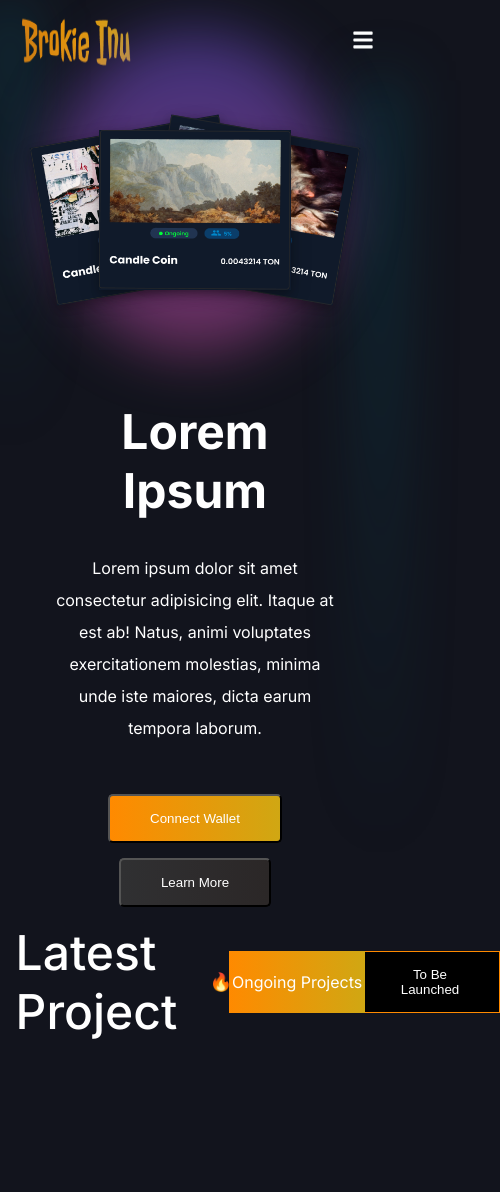
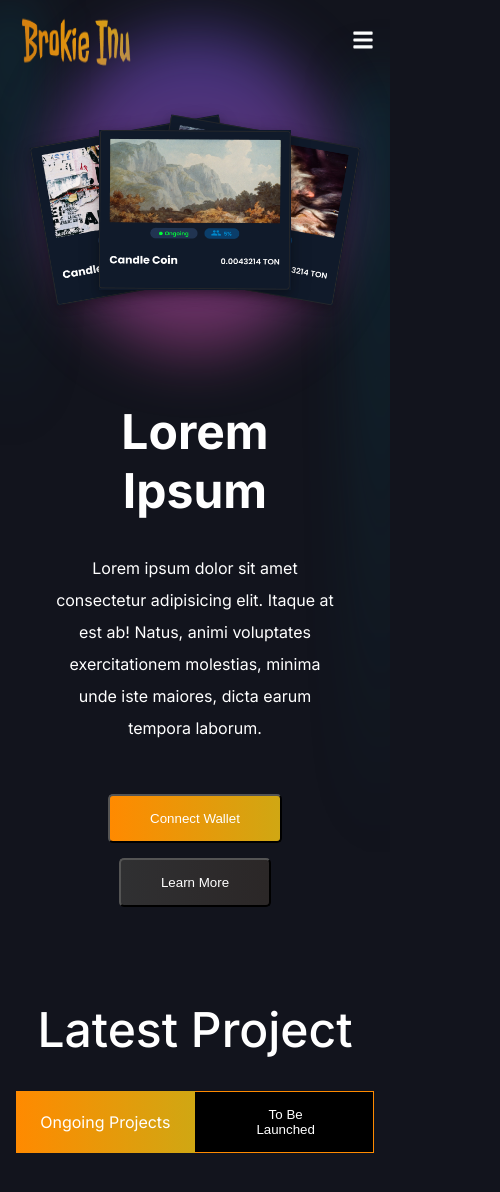
Before and after one commit to BrokieDev/brokielaunchpad, a Next.js app in the folder app/client-app/project_brokie/: page / in a window 390 px wide. Shown: the top 1192 px of the page, 500 px wide, since content can reach past the window. Before the commit the page ends 1057 px from the top, so only its background shows below. Built offline with nearby package versions, Linux system fonts and the light colour scheme.

Commit message:
projectstop responsive added

```diff
--- a/app/client-app/project_brokie/src/styles/projects.module.css
+++ b/app/client-app/project_brokie/src/styles/projects.module.css
@@ -34,6 +34,7 @@
     display: flex;
     align-items: center;
     position: relative;
+
 }
 
 
@@ -63,7 +64,7 @@
     color: white;
     display: flex;
     align-items: center;
-    justify-content:center;
+    justify-content: center;
     top: 0;
 
 }
@@ -90,5 +91,24 @@
         padding-bottom: 25px;
     }
 
+    .projectsTop {
+        height: auto;
+        flex-direction: column;
+        padding: 20px 0;
+    }
+
+    .projectsTop h2 {
+        margin-top: 3rem;
+        margin-bottom: 2rem;
+    }
+
+    .projectsTop h2 span {
+        text-align: center;
+
+    }
+
+    .projectsTop h2 img {
+        display: none;
+    }
 
 }
```
